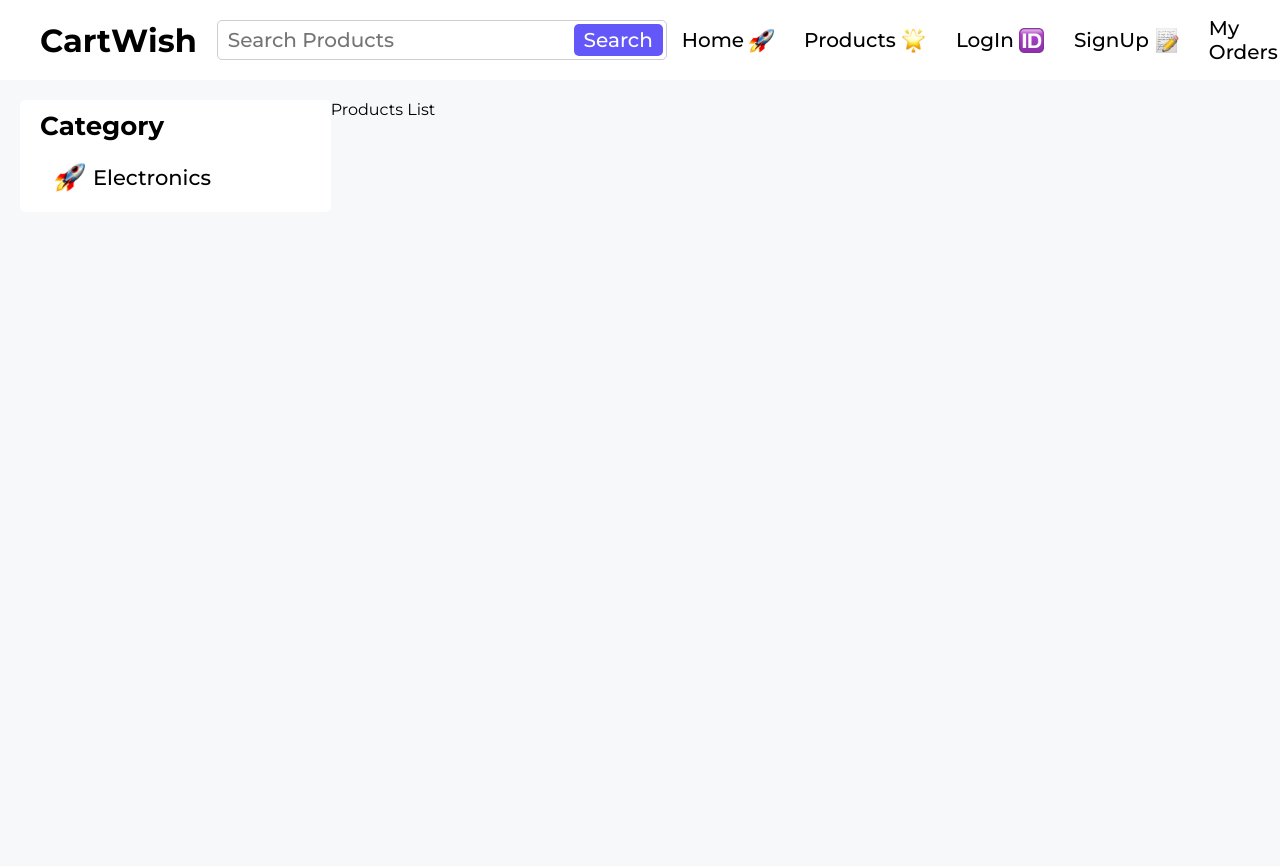
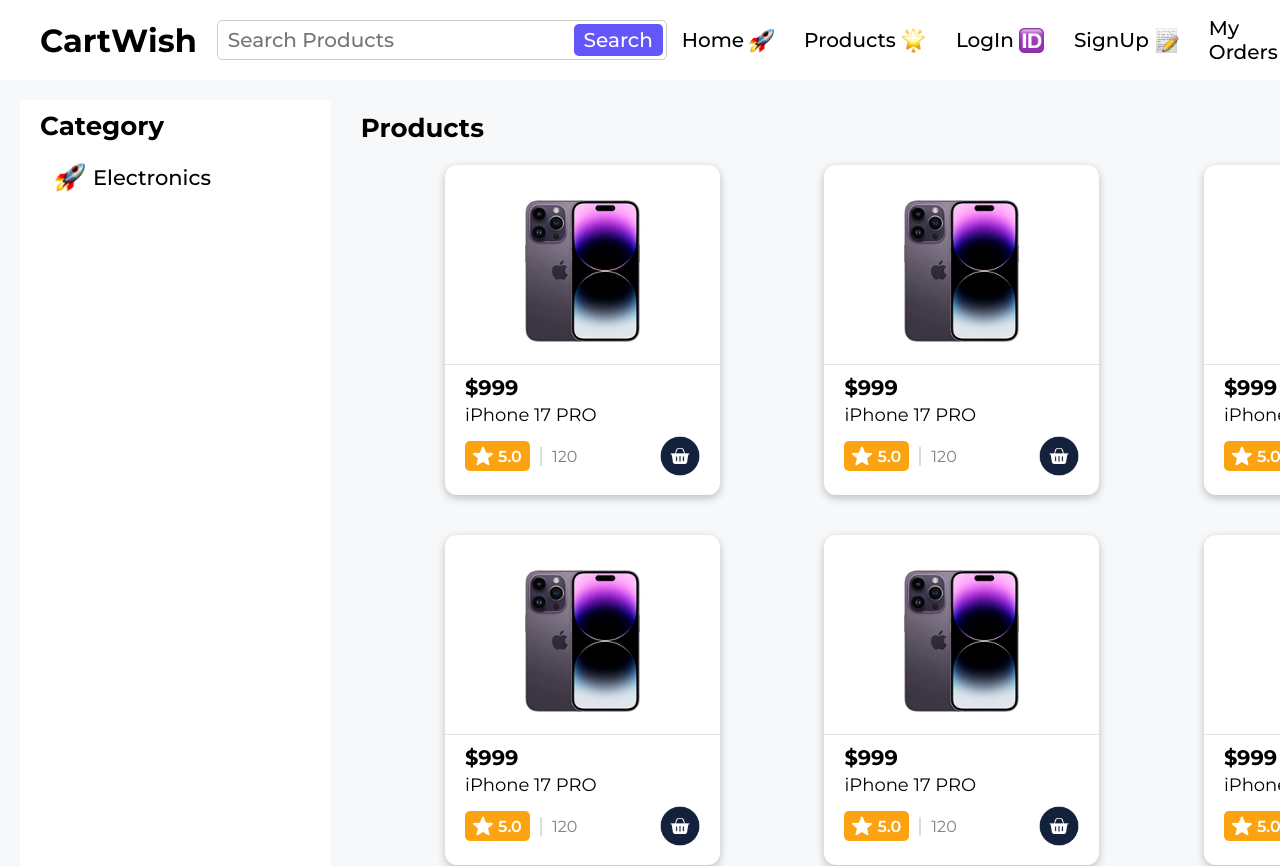
Before and after one commit to Imesh29/cartwish, a React (Vite) app: page / in a window 1280 px wide. Shown: the top 866 px of the page. Before the commit the page ends 800 px from the top, so only its background shows below. Built offline with nearby package versions, Linux system fonts and the light colour scheme.

Commit message:
Create ProductsList section structure

```diff
--- a/src/components/Home/FeaturedProducts.jsx
+++ b/src/components/Home/FeaturedProducts.jsx
@@ -1,7 +1,7 @@
 import React from "react";
 
 import "./FeaturedProducts.css";
-import ProductCard from "./ProductCard";
+import ProductCard from "../Products/ProductCard";
 
 const FeaturedProducts = () => {
   return (
--- /dev/null
+++ b/src/components/Products/ProductsList.css
@@ -0,0 +1,29 @@
+.products_list_section {
+  padding: 10px;
+  padding-left: 30px;
+}
+
+.products_list_header {
+  justify-content: space-between;
+}
+
+.products_list_header h2 {
+  font-size: 26px;
+}
+
+.products_sorting {
+  font-size: 18px;
+  font-weight: 500;
+  font-family: inherit;
+  height: 35px;
+  padding: 0 5px;
+  border: none;
+  outline: none;
+  border-radius: 5px;
+}
+
+.products_list {
+  display: flex;
+  flex-wrap: wrap;
+  justify-content: space-evenly;
+}
--- /dev/null
+++ b/src/components/Products/ProductsList.jsx
@@ -0,0 +1,34 @@
+import React from "react";
+
+import "./productsList.css";
+import ProductCard from "./ProductCard";
+
+const ProductsList = () => {
+  return (
+    <section className="products_list_section">
+      <header className="align_center products_list_header">
+        <h2>Products</h2>
+        <select name="" id="" className="products_sorting">
+          <option value="">Relavance</option>
+          <option value="price desc">Price HIGH to LOW</option>
+          <option value="price asc">Price LOW to HIGH</option>
+          <option value="rate desc">Rate HIGH to LOW</option>
+          <option value="rate asc">Rate LOW to HIGH</option>
+        </select>
+      </header>
+      <div className="products_list">
+        <ProductCard />
+        <ProductCard />
+        <ProductCard />
+        <ProductCard />
+        <ProductCard />
+        <ProductCard />
+        <ProductCard />
+        <ProductCard />
+        <ProductCard />
+      </div>
+    </section>
+  );
+};
+
+export default ProductsList;
--- a/src/components/Products/ProductsPage.jsx
+++ b/src/components/Products/ProductsPage.jsx
@@ -2,13 +2,14 @@ import React from "react";
 
 import "./ProductsPage.css";
 import ProductsSidebar from "./ProductsSidebar";
+import ProductsList from "./ProductsList";
 
 const ProductsPage = () => {
   return (
     <section className="products_page">
       <ProductsSidebar />
 
-      <section className="products_list_section">Products List</section>
+      <ProductsList />
     </section>
   );
 };
```
Also changed, not shown: src/components/Products/ProductCard.css (renamed from src/components/Home/ProductCard.css), src/components/Products/ProductCard.jsx (renamed from src/components/Home/ProductCard.jsx).
